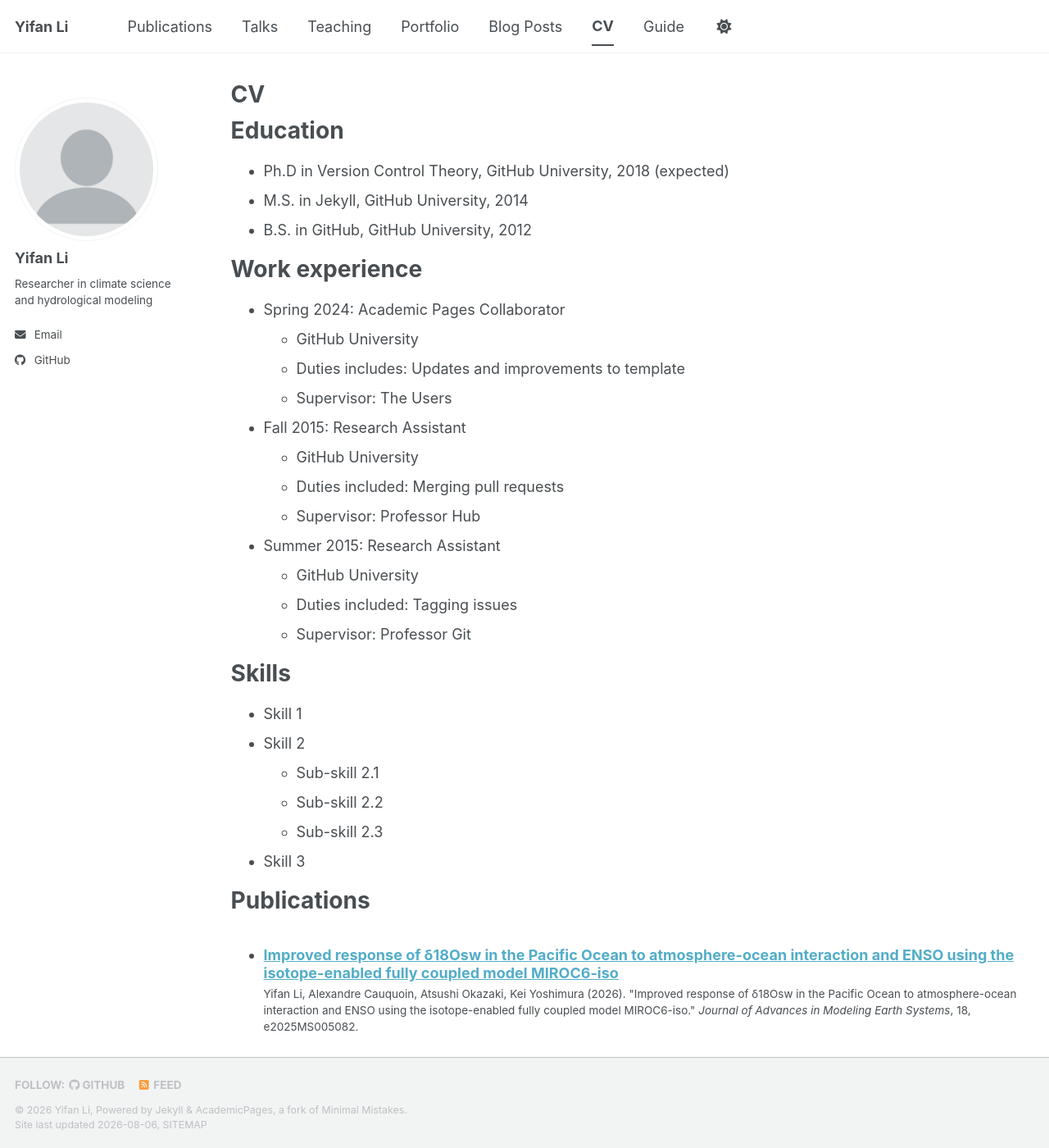
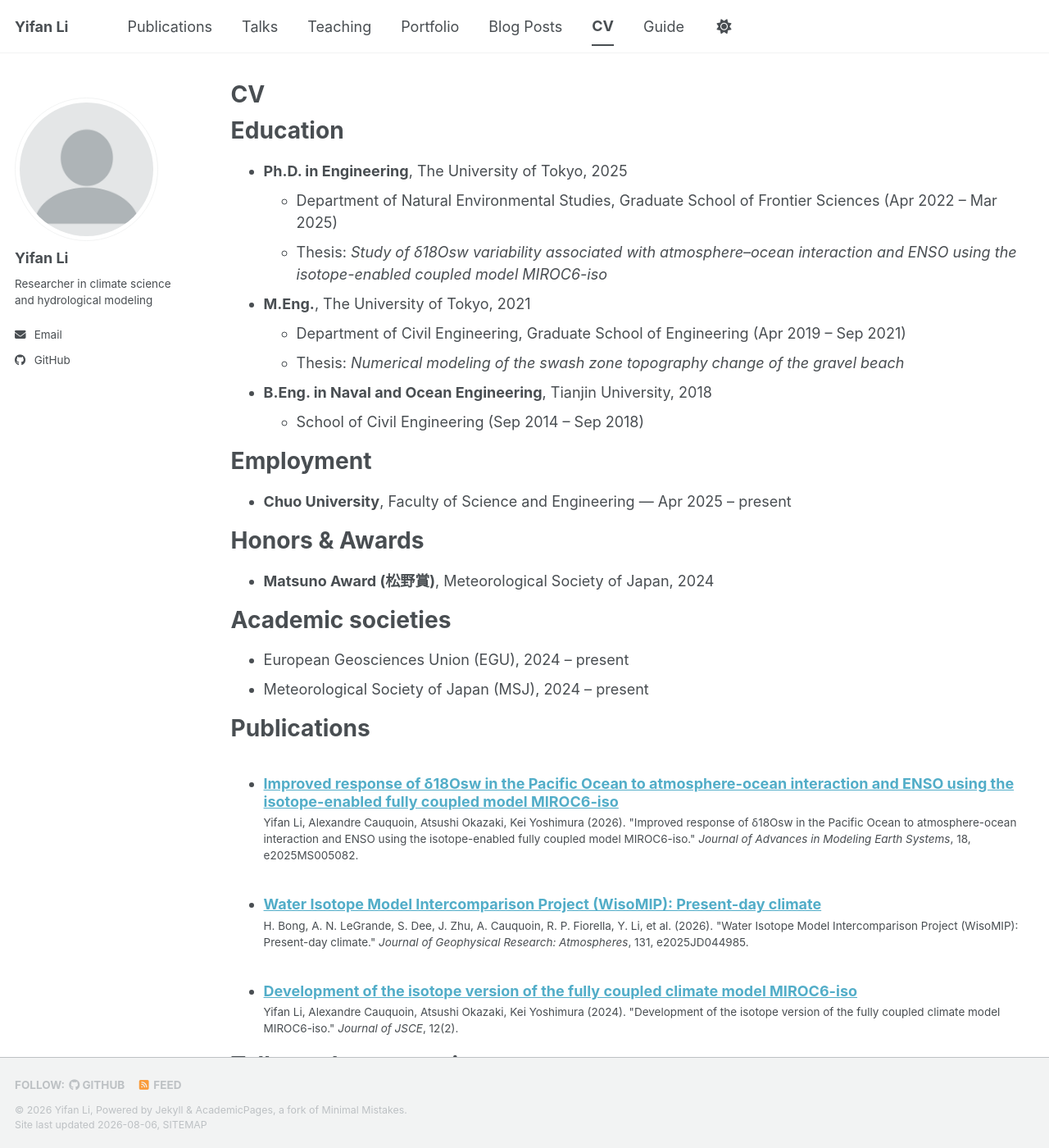
Before and after one commit to Yifanli-9/yifanli-9.github.io, a Jekyll site: the page built from _pages/cv.md, in a window 1280 px wide and 1400 px high. Shown: the whole window at 82% size. Built offline with Jekyll 4.4.1, drawn with Linux system fonts in a browser that asks for light colours; a style sheet for code colours, icons or effects is not loaded; some of the changed text lies outside the part shown.

Commit message:
Fill in CV page from resume

```diff
--- a/_pages/cv.md
+++ b/_pages/cv.md
@@ -11,35 +11,27 @@ redirect_from:
 
 Education
 ======
-* Ph.D in Version Control Theory, GitHub University, 2018 (expected)
-* M.S. in Jekyll, GitHub University, 2014
-* B.S. in GitHub, GitHub University, 2012
+* **Ph.D. in Engineering**, The University of Tokyo, 2025
+  * Department of Natural Environmental Studies, Graduate School of Frontier Sciences (Apr 2022 – Mar 2025)
+  * Thesis: *Study of δ18Osw variability associated with atmosphere–ocean interaction and ENSO using the isotope-enabled coupled model MIROC6-iso*
+* **M.Eng.**, The University of Tokyo, 2021
+  * Department of Civil Engineering, Graduate School of Engineering (Apr 2019 – Sep 2021)
+  * Thesis: *Numerical modeling of the swash zone topography change of the gravel beach*
+* **B.Eng. in Naval and Ocean Engineering**, Tianjin University, 2018
+  * School of Civil Engineering (Sep 2014 – Sep 2018)
 
-Work experience
+Employment
 ======
-* Spring 2024: Academic Pages Collaborator
-  * GitHub University
-  * Duties includes: Updates and improvements to template
-  * Supervisor: The Users
+* **Chuo University**, Faculty of Science and Engineering — Apr 2025 – present
 
-* Fall 2015: Research Assistant
-  * GitHub University
-  * Duties included: Merging pull requests
-  * Supervisor: Professor Hub
+Honors & Awards
+======
+* **Matsuno Award (松野賞)**, Meteorological Society of Japan, 2024
 
-* Summer 2015: Research Assistant
-  * GitHub University
-  * Duties included: Tagging issues
-  * Supervisor: Professor Git
-
-Skills
+Academic societies
 ======
-* Skill 1
-* Skill 2
-  * Sub-skill 2.1
-  * Sub-skill 2.2
-  * Sub-skill 2.3
-* Skill 3
+* European Geosciences Union (EGU), 2024 – present
+* Meteorological Society of Japan (MSJ), 2024 – present
 
 Publications
 ======
@@ -47,7 +39,7 @@ Publications
     {% include archive-single-cv.html %}
   {% endfor %}</ul>
 
-Talks
+Talks and presentations
 ======
   <ul>{% for post in site.talks reversed %}
     {% include archive-single-talk-cv.html  %}
@@ -58,7 +50,3 @@ Teaching
   <ul>{% for post in site.teaching reversed %}
     {% include archive-single-cv.html %}
   {% endfor %}</ul>
-
-Service and leadership
-======
-* Currently signed in to 43 different slack teams
```
